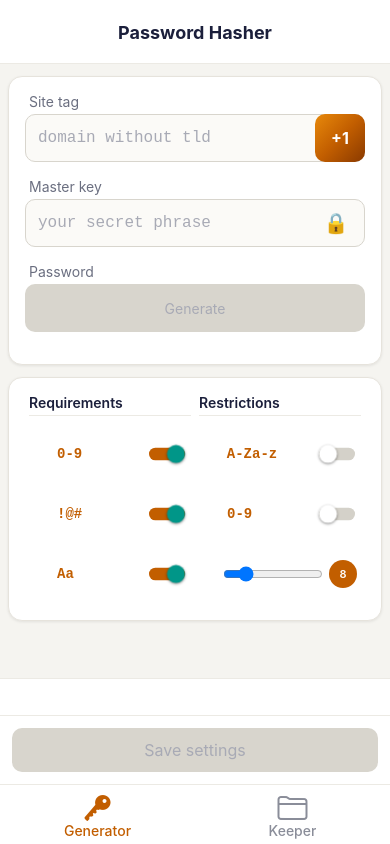
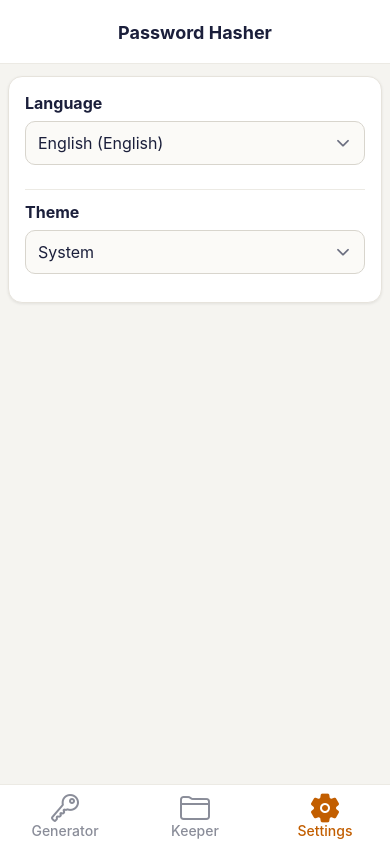
Before and after one commit to blake-r/passhash-mobile, a React Native app: screen /Settings in a window 390 px wide. Built offline with nearby package versions, Linux system fonts and the light colour scheme.

Commit message:
Move language and theme into a dedicated Settings tab
Keeper now only manages export/import; settings get their own tab with a gear icon, translated tab label and an e2e flow.

```diff
--- a/src/App.tsx
+++ b/src/App.tsx
@@ -11,6 +11,7 @@ import { useTranslation } from "react-i18next";
 import i18n, { getInitialLanguage } from "./i18n/i18n";
 import GeneratorScreen from "./screens/GeneratorScreen";
 import KeeperScreen from "./screens/KeeperScreen";
+import SettingsScreen from "./screens/SettingsScreen";
 import { useAppStore } from "./state/app-store";
 import { useTheme } from "./theme";
 import { checkQtMigrationAvailable, performQtMigration } from "./utils/QtSettingsMigration";
@@ -112,6 +113,8 @@ function App(): React.JSX.Element {
               iconName = focused ? "key" : "key-outline";
             } else if (route.name === "Keeper") {
               iconName = focused ? "folder" : "folder-outline";
+            } else if (route.name === "Settings") {
+              iconName = focused ? "settings" : "settings-outline";
             } else {
               iconName = "help-circle-outline";
             }
@@ -160,6 +163,15 @@ function App(): React.JSX.Element {
             tabBarButtonTestID: "tab-keeper",
           }}
         />
+        <Tab.Screen
+          name="Settings"
+          component={SettingsScreen}
+          options={{
+            title: t("tabs.settings"),
+            tabBarAccessibilityLabel: t("tabs.settings"),
+            tabBarButtonTestID: "tab-settings",
+          }}
+        />
       </Tab.Navigator>
     </NavigationContainer>
   );
--- a/src/i18n/locales/de.json
+++ b/src/i18n/locales/de.json
@@ -5,7 +5,8 @@
   },
   "tabs": {
     "generator": "Generator",
-    "keeper": "Verwalter"
+    "keeper": "Verwalter",
+    "settings": "Einstellungen"
   },
   "generator": {
     "siteTag": {
--- a/src/i18n/locales/en.json
+++ b/src/i18n/locales/en.json
@@ -5,7 +5,8 @@
   },
   "tabs": {
     "generator": "Generator",
-    "keeper": "Keeper"
+    "keeper": "Keeper",
+    "settings": "Settings"
   },
   "generator": {
     "siteTag": {
--- a/src/i18n/locales/ru.json
+++ b/src/i18n/locales/ru.json
@@ -5,7 +5,8 @@
   },
   "tabs": {
     "generator": "Генератор",
-    "keeper": "Хранитель"
+    "keeper": "Хранитель",
+    "settings": "Настройки"
   },
   "generator": {
     "siteTag": {
--- a/src/screens/KeeperScreen.tsx
+++ b/src/screens/KeeperScreen.tsx
@@ -6,7 +6,7 @@ import { useState, useCallback, useMemo } from "react";
 import { useTranslation } from "react-i18next";
 import { View, TextInput, StyleSheet, Platform, Alert, Text } from "react-native";
 
-import { Button, StatusMessage, LanguageSelector, ThemeSelector } from "../components";
+import { Button, StatusMessage } from "../components";
 import { useAppStore } from "../state/app-store";
 import { useTheme, Theme } from "../theme";
 import { copyWithAutoClear } from "../utils/clipboard";
@@ -77,14 +77,6 @@ function KeeperScreen(): React.JSX.Element {
 
   return (
     <View style={styles.container}>
-      {/* Language selector */}
-      <View style={styles.settingsContainer}>
-        <Text style={styles.settingsLabel}>{t("settings.language.label")}</Text>
-        <LanguageSelector />
-        <Text style={styles.settingsLabel}>{t("settings.theme.label")}</Text>
-        <ThemeSelector />
-      </View>
-
       {/* Keeper data text area */}
       <View style={styles.textAreaContainer} accessibilityLabel={t("tabs.keeper")}>
         <TextInput
@@ -125,20 +117,6 @@ function makeStyles(theme: Theme): ReturnType<typeof StyleSheet.create> {
       flex: 1,
       padding: 6,
       backgroundColor: theme.bg,
-    },
-    settingsContainer: {
-      marginBottom: 12,
-      padding: 8,
-      backgroundColor: theme.card,
-      borderRadius: theme.radii.card,
-      borderWidth: 1,
-      borderColor: theme.cardBorder,
-    },
-    settingsLabel: {
-      fontSize: 16,
-      fontWeight: "bold",
-      marginBottom: 4,
-      color: theme.text,
     },
     textAreaContainer: {
       flex: 1,
--- /dev/null
+++ b/src/screens/SettingsScreen.tsx
@@ -0,0 +1,60 @@
+// SettingsScreen.tsx - Application settings: language and theme
+
+import { useMemo } from "react";
+import { useTranslation } from "react-i18next";
+import { ScrollView, StyleSheet, Text, View } from "react-native";
+
+import { Card, LanguageSelector, ThemeSelector } from "../components";
+import { useTheme, Theme } from "../theme";
+
+function SettingsScreen(): React.JSX.Element {
+  const { t } = useTranslation();
+  const theme = useTheme();
+  const styles = useMemo(() => makeStyles(theme), [theme]);
+
+  return (
+    <View style={styles.container}>
+      <ScrollView contentContainerStyle={styles.scrollContent}>
+        <Card>
+          <View style={styles.row}>
+            <Text style={styles.label}>{t("settings.language.label")}</Text>
+            <LanguageSelector />
+          </View>
+          <View style={styles.divider} />
+          <View style={styles.row}>
+            <Text style={styles.label}>{t("settings.theme.label")}</Text>
+            <ThemeSelector />
+          </View>
+        </Card>
+      </ScrollView>
+    </View>
+  );
+}
+
+function makeStyles(theme: Theme): ReturnType<typeof StyleSheet.create> {
+  return StyleSheet.create({
+    container: {
+      flex: 1,
+      backgroundColor: theme.bg,
+    },
+    scrollContent: {
+      paddingTop: 12,
+      paddingBottom: 16,
+    },
+    row: {
+      marginBottom: 4,
+    },
+    label: {
+      fontSize: 16,
+      fontWeight: "bold",
+      color: theme.text,
+    },
+    divider: {
+      height: 1,
+      marginVertical: 12,
+      backgroundColor: theme.border,
+    },
+  });
+}
+
+export default SettingsScreen;
```
Also changed, not shown: maestro/flows/06-settings.yaml (added, +18 -0 lines), 1 other file (tests, documents, lock files or other folders).
